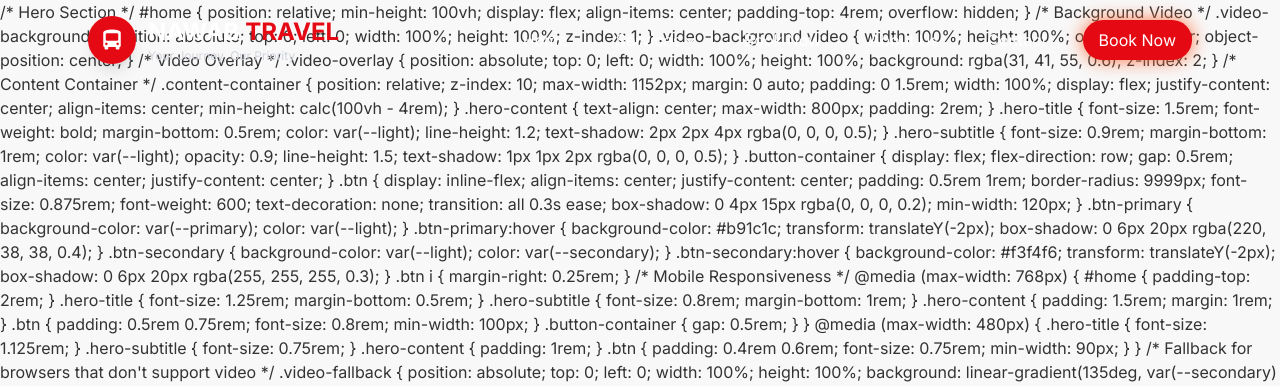
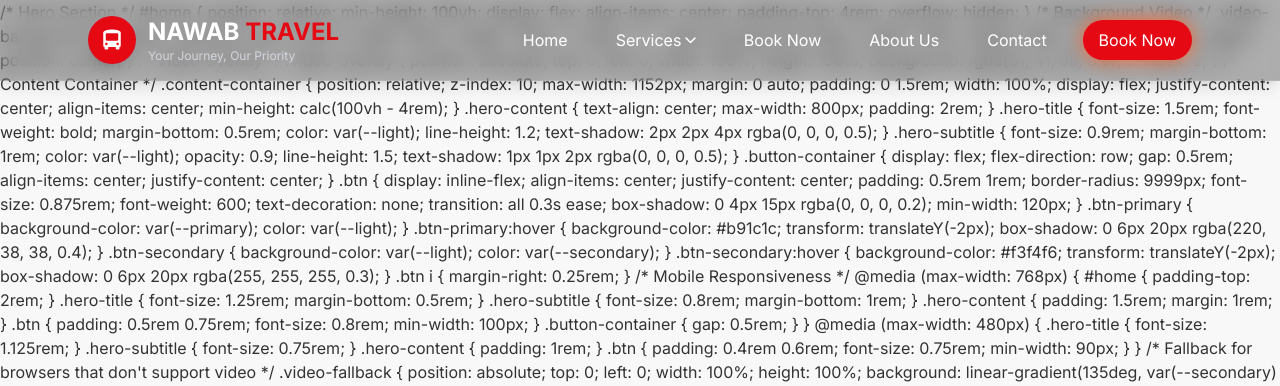
Before and after one commit to Pehchan723/nawabtravelweb, a plain HTML site: page index.html in a window 1280 px wide. Shown: the top 386 px of the page. Drawn offline with nearby package versions, Linux system fonts and the light colour scheme.

Commit message:
Update index.html

```diff
--- a/index.html
+++ b/index.html
@@ -65,6 +65,14 @@
 
     .step-line-active {
       background-color: #E50914;
+    }
+
+    /* Transparent header styles */
+    .header-transparent {
+      background: rgba(0, 0, 0, 0.3);
+      backdrop-filter: blur(10px);
+      -webkit-backdrop-filter: blur(10px);
+      border-bottom: 1px solid rgba(255, 255, 255, 0.1);
     }
 
     /* Enhanced mobile styles */
@@ -194,7 +202,7 @@
 <body class="bg-lightgray text-darkgray font-sans">
 
 <!-- Enhanced Header with Logo, Effects, and Services Dropdown - Transparent Background -->
-<header class="bg-transparent text-light fixed top-0 w-full z-50">
+<header class="header-transparent text-light fixed top-0 w-full z-50 shadow-lg">
   <!-- Main navigation -->
   <div class="max-w-6xl mx-auto flex justify-between items-center py-3 sm:py-4 px-3 sm:px-6">
     <!-- Logo Section -->
@@ -496,7 +504,6 @@ document.addEventListener('DOMContentLoaded', function() {
             font-family: 'Arial', sans-serif;
         }
     </style>
-
         /* Hero Section */
         #home {
             position: relative;
```
